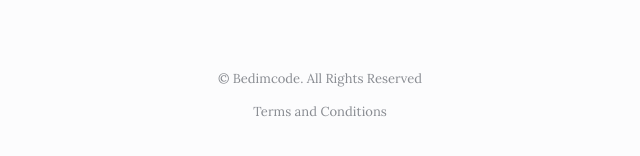
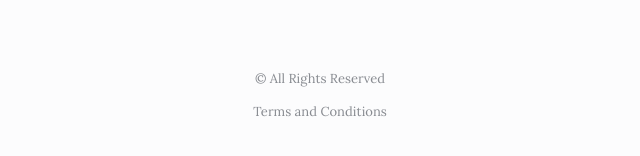
Before and after one commit to CharlesKiarie/kapp-clothing-store, a plain HTML site: page index.html in a window 1280 px wide. Shown: the part 4049-4205 px from the top of the page, 320-960 px from the left. Drawn offline with nearby package versions, Linux system fonts and the light colour scheme.

Commit message:
Fixed footer issue

```diff
--- a/index.html
+++ b/index.html
@@ -318,7 +318,7 @@
 
             <div class="footer__info container">
                 <span class="footer__copy">
-                    &#169; Bedimcode. All Rights Reserved
+                    &#169; All Rights Reserved
                 </span>
 
                 <a href="#" class="footer__privacy">
```
